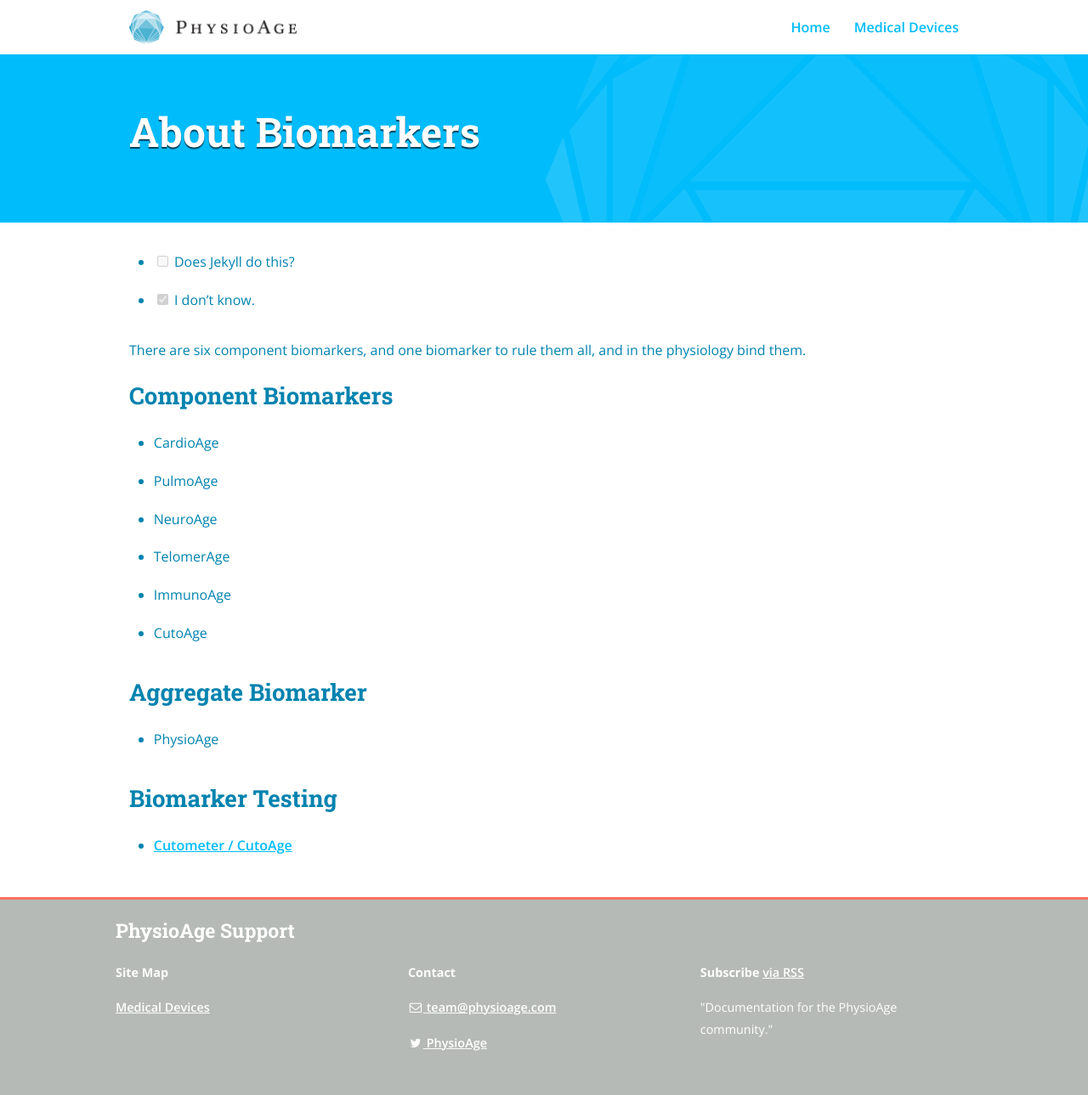
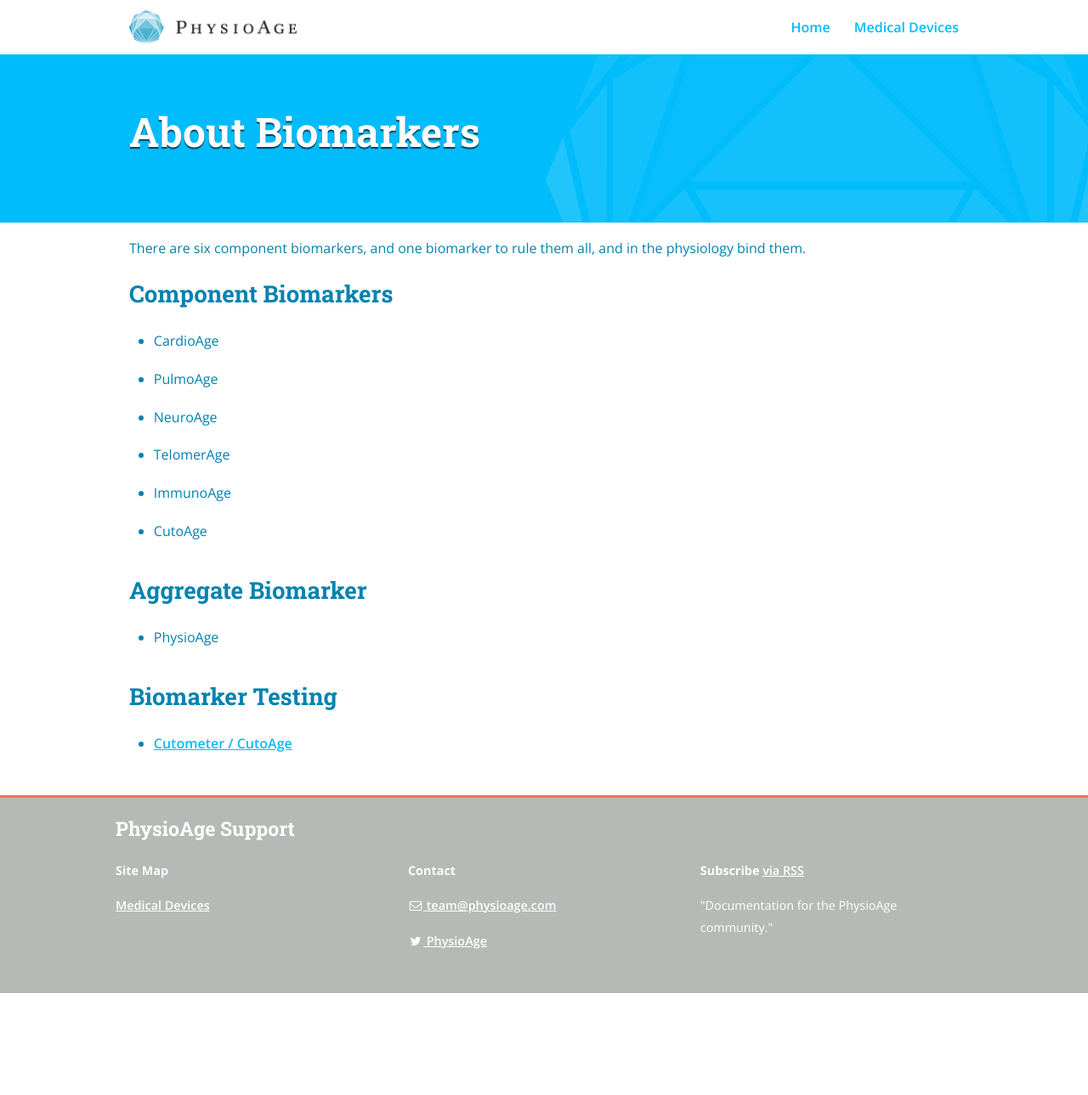
Before and after one commit to PhysioAge/support, a Jekyll site: the page built from content/biomarkers.md, in a window 1280 px wide. Shown: the whole page at 85% size. Built offline with Jekyll 4.4.1, drawn with Linux system fonts in a browser that asks for light colours; nearby versions of some CDN libraries; after the commit the page ends 1169 px from its top, so only the background shows below that.

Commit message:
Update biomarkers.md

```diff
--- a/content/biomarkers.md
+++ b/content/biomarkers.md
@@ -3,9 +3,6 @@ title: About Biomarkers
 layout: marquee
 main_nav: no
 ---
-
-- [ ] Does Jekyll do this?
-- [x] I don't know.
 
 There are six component biomarkers, and one biomarker to rule them all, and in the physiology bind them.
 
```
